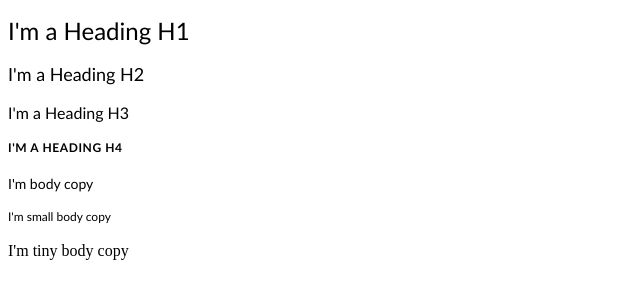
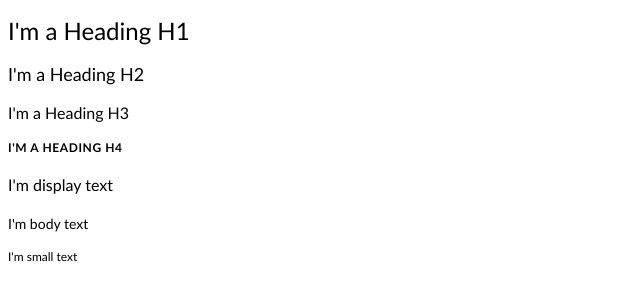
Before and after one commit to teamleadercrm/ui-typography, a website: page index.html in a window 1280 px wide. Shown: the whole page, without its empty margins (0-640 px from the left). Drawn offline with Linux system fonts and the light colour scheme; a web font is replaced by a local one.

Commit message:
Update the typography spec

```diff
--- a/index.html
+++ b/index.html
@@ -11,8 +11,8 @@
     <h3 class="heading heading-3">I'm a Heading H3</h3>
     <h4 class="heading heading-4">I'm a Heading H4</h4>
 
-    <p class="text text-body">I'm body copy</p>
-    <p class="text text-small">I'm small body copy</p>
-    <p class="text text-tiny">I'm tiny body copy</p>
+    <p class="text text-display">I'm display text</p>
+    <p class="text text-body">I'm body text</p>
+    <p class="text text-small">I'm small text</p>
   </body>
 </html>
```
